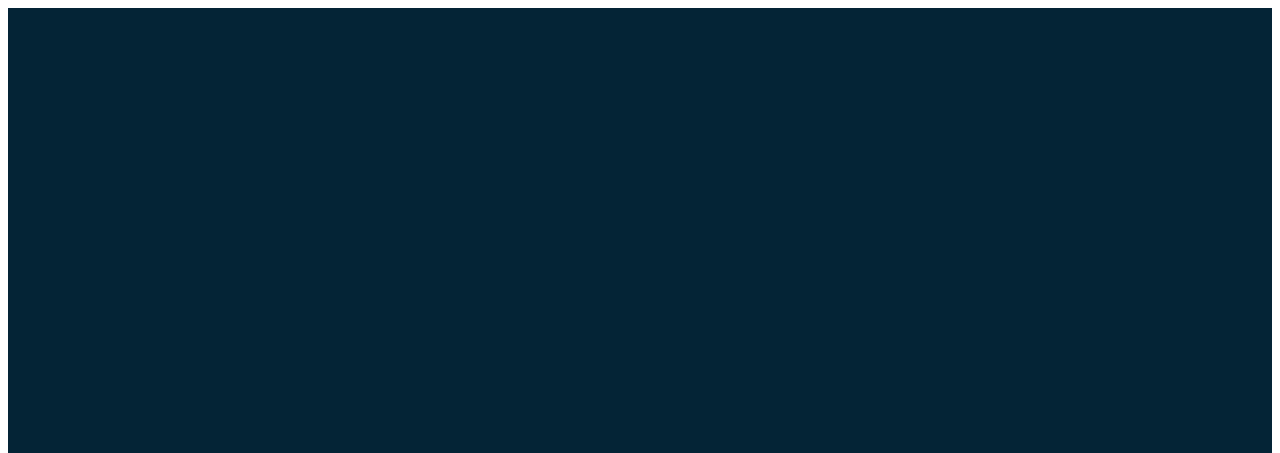
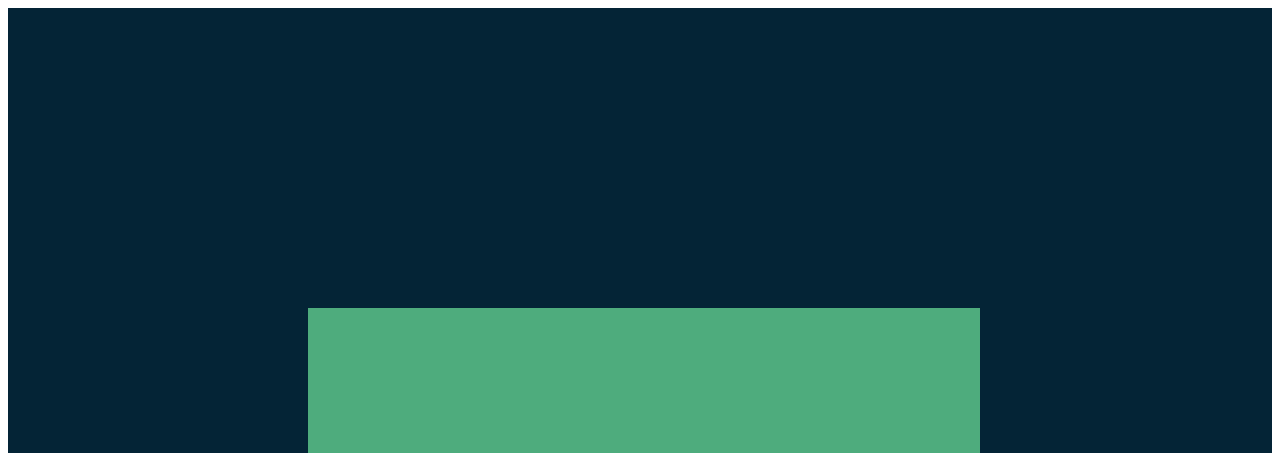
Before and after one commit to Jhll-20/jhull20, a plain HTML site: page index.html in a window 1280 px wide. Shown: the top 453 px of the page. Drawn offline with Linux system fonts and the light colour scheme.

Commit message:
Update index.html

```diff
--- a/index.html
+++ b/index.html
@@ -15,7 +15,7 @@
   grid-template-columns: 3fr;
   gap: 15px;
   background-color: rgb(4, 36, 54);
-  padding: 500px;
+  padding: 300px;
 }
 .container > div {
     background-color: rgb(78, 172, 125);
```
